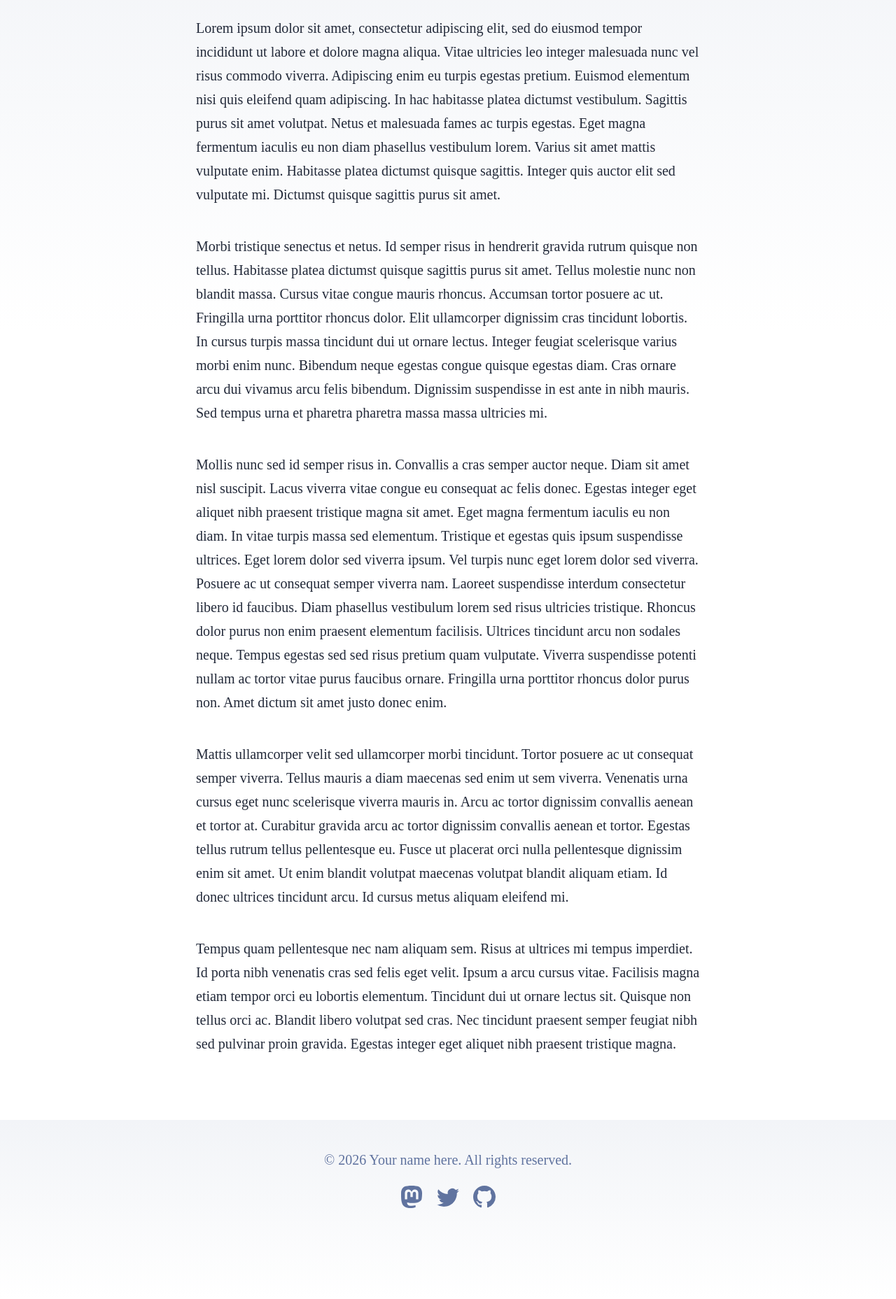
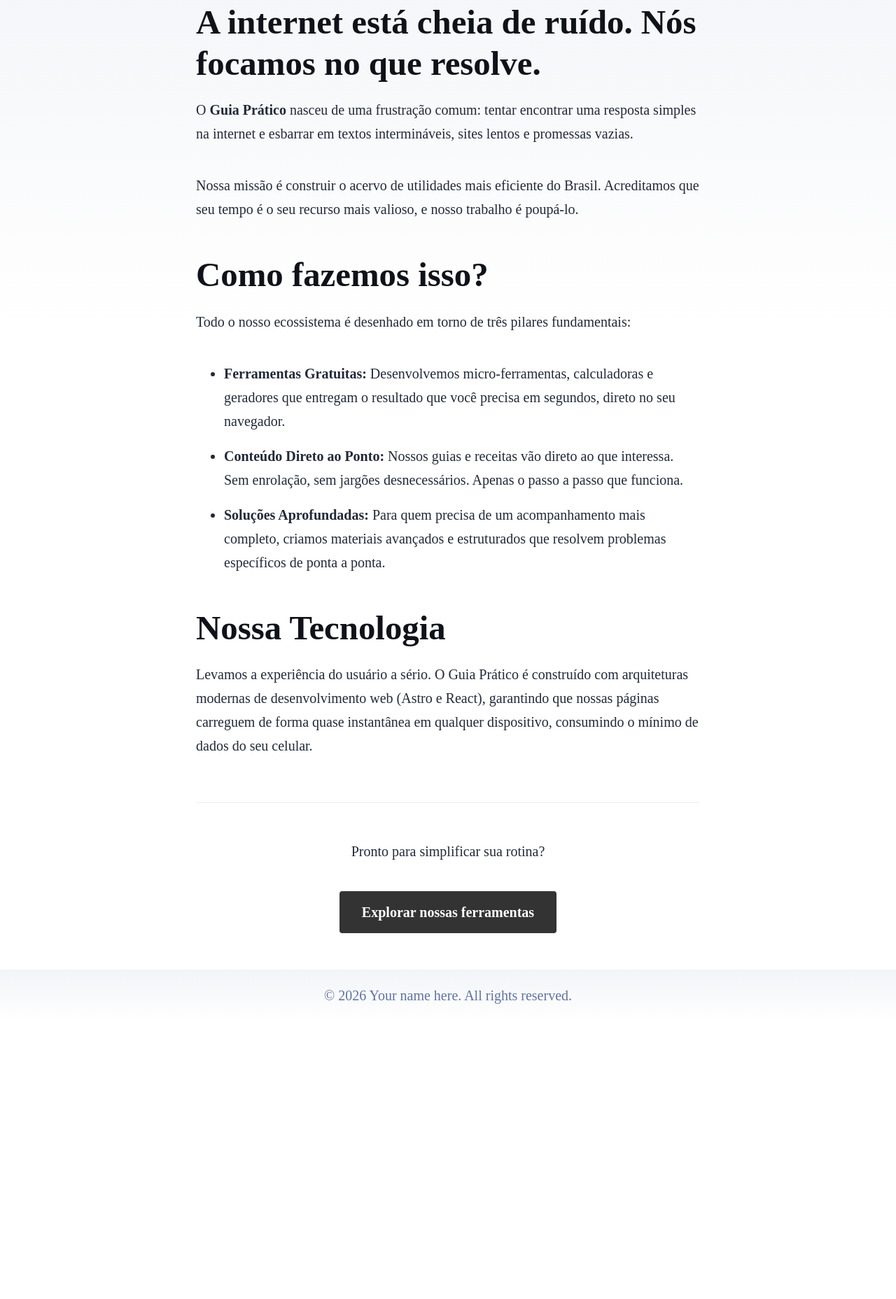
Before and after one commit to DanielRovira/Blog, an Astro site: page /sobre in a window 1280 px wide. Shown: the part 127-1984 px from the top of the page at 70% size. After the commit the page ends 1587 px from the top, so only its background shows below. Built offline with nearby package versions, Linux system fonts and the light colour scheme; Astro itself is replaced by a stand-in of ours.

Commit message:
Atualiza o conteúdo e o layout do site para refletir a nova identidade do "Guia Prático", incluindo melhorias na estrutura do cabeçalho, rodapé e páginas, além de remover estilos obsoletos.

```diff
--- a/src/components/Footer.astro
+++ b/src/components/Footer.astro
@@ -4,44 +4,10 @@ const today = new Date();
 
 <footer>
 	&copy; {today.getFullYear()} Your name here. All rights reserved.
-	<div class="social-links">
-		<a href="https://m.webtoo.ls/@astro" target="_blank">
-			<span class="sr-only">Follow Astro on Mastodon</span>
-			<svg
-				viewBox="0 0 16 16"
-				aria-hidden="true"
-				width="32"
-				height="32"
-				astro-icon="social/mastodon"
-				><path
-					fill="currentColor"
-					d="M11.19 12.195c2.016-.24 3.77-1.475 3.99-2.603.348-1.778.32-4.339.32-4.339 0-3.47-2.286-4.488-2.286-4.488C12.062.238 10.083.017 8.027 0h-.05C5.92.017 3.942.238 2.79.765c0 0-2.285 1.017-2.285 4.488l-.002.662c-.004.64-.007 1.35.011 2.091.083 3.394.626 6.74 3.78 7.57 1.454.383 2.703.463 3.709.408 1.823-.1 2.847-.647 2.847-.647l-.06-1.317s-1.303.41-2.767.36c-1.45-.05-2.98-.156-3.215-1.928a3.614 3.614 0 0 1-.033-.496s1.424.346 3.228.428c1.103.05 2.137-.064 3.188-.189zm1.613-2.47H11.13v-4.08c0-.859-.364-1.295-1.091-1.295-.804 0-1.207.517-1.207 1.541v2.233H7.168V5.89c0-1.024-.403-1.541-1.207-1.541-.727 0-1.091.436-1.091 1.296v4.079H3.197V5.522c0-.859.22-1.541.66-2.046.456-.505 1.052-.764 1.793-.764.856 0 1.504.328 1.933.983L8 4.39l.417-.695c.429-.655 1.077-.983 1.934-.983.74 0 1.336.259 1.791.764.442.505.661 1.187.661 2.046v4.203z"
-				></path></svg
-			>
-		</a>
-		<a href="https://twitter.com/astrodotbuild" target="_blank">
-			<span class="sr-only">Follow Astro on Twitter</span>
-			<svg viewBox="0 0 16 16" aria-hidden="true" width="32" height="32" astro-icon="social/twitter"
-				><path
-					fill="currentColor"
-					d="M5.026 15c6.038 0 9.341-5.003 9.341-9.334 0-.14 0-.282-.006-.422A6.685 6.685 0 0 0 16 3.542a6.658 6.658 0 0 1-1.889.518 3.301 3.301 0 0 0 1.447-1.817 6.533 6.533 0 0 1-2.087.793A3.286 3.286 0 0 0 7.875 6.03a9.325 9.325 0 0 1-6.767-3.429 3.289 3.289 0 0 0 1.018 4.382A3.323 3.323 0 0 1 .64 6.575v.045a3.288 3.288 0 0 0 2.632 3.218 3.203 3.203 0 0 1-.865.115 3.23 3.23 0 0 1-.614-.057 3.283 3.283 0 0 0 3.067 2.277A6.588 6.588 0 0 1 .78 13.58a6.32 6.32 0 0 1-.78-.045A9.344 9.344 0 0 0 5.026 15z"
-				></path></svg
-			>
-		</a>
-		<a href="https://github.com/withastro/astro" target="_blank">
-			<span class="sr-only">Go to Astro's GitHub repo</span>
-			<svg viewBox="0 0 16 16" aria-hidden="true" width="32" height="32" astro-icon="social/github"
-				><path
-					fill="currentColor"
-					d="M8 0C3.58 0 0 3.58 0 8c0 3.54 2.29 6.53 5.47 7.59.4.07.55-.17.55-.38 0-.19-.01-.82-.01-1.49-2.01.37-2.53-.49-2.69-.94-.09-.23-.48-.94-.82-1.13-.28-.15-.68-.52-.01-.53.63-.01 1.08.58 1.23.82.72 1.21 1.87.87 2.33.66.07-.52.28-.87.51-1.07-1.78-.2-3.64-.89-3.64-3.95 0-.87.31-1.59.82-2.15-.08-.2-.36-1.02.08-2.12 0 0 .67-.21 2.2.82.64-.18 1.32-.27 2-.27.68 0 1.36.09 2 .27 1.53-1.04 2.2-.82 2.2-.82.44 1.1.16 1.92.08 2.12.51.56.82 1.27.82 2.15 0 3.07-1.87 3.75-3.65 3.95.29.25.54.73.54 1.48 0 1.07-.01 1.93-.01 2.2 0 .21.15.46.55.38A8.012 8.012 0 0 0 16 8c0-4.42-3.58-8-8-8z"
-				></path></svg
-			>
-		</a>
-	</div>
 </footer>
 <style>
 	footer {
-		padding: 2em 1em 6em 1em;
+		padding: 1em;
 		background: linear-gradient(var(--gray-gradient)) no-repeat;
 		color: rgb(var(--gray));
 		text-align: center;
--- a/src/components/Header.astro
+++ b/src/components/Header.astro
@@ -27,7 +27,7 @@ const brandUrl = isDefault ? '/' : (dadosNicho.links[0]?.url || `/${nicho}`);
 			{dadosNicho.links.map((link) => (
 				<HeaderLink href={link.url}>{link.label}</HeaderLink>
 			))}
-
+			{isDefault && (
 			    <div class="dropdown">
 			    	<HeaderLink href="/blogs" class="dropbtn">Blogs ▾</HeaderLink>
 			    	<div class="dropdown-content">
@@ -38,6 +38,7 @@ const brandUrl = isDefault ? '/' : (dadosNicho.links[0]?.url || `/${nicho}`);
 			    			))}
 			    	</div>
 			    </div>
+            )}
 		</div>
 	</nav>
 </header>
--- a/src/consts.ts
+++ b/src/consts.ts
@@ -1,5 +1,5 @@
 // Place any global data in this file.
 // You can import this data from anywhere in your site by using the `import` keyword.
 
-export const SITE_TITLE = 'Astro Blog';
-export const SITE_DESCRIPTION = 'Welcome to my website!';
+export const SITE_TITLE = 'Guia Prático';
+export const SITE_DESCRIPTION = 'Soluções práticas, ferramentas gratuitas e guias passo a passo para facilitar sua rotina. Simplifique o seu dia a dia com o Guia Prático.';
--- a/src/pages/sobre.astro
+++ b/src/pages/sobre.astro
@@ -3,59 +3,39 @@ import LayoutDinamico from '../layouts/LayoutDinamico.astro';
 ---
 
 <LayoutDinamico
-	title="About Me"
+	title="Sobre o Guia Prático"
 	description="Lorem ipsum dolor sit amet"
 	nicho="default"
 >
-	<p>
-		Lorem ipsum dolor sit amet, consectetur adipiscing elit, sed do eiusmod tempor incididunt ut
-		labore et dolore magna aliqua. Vitae ultricies leo integer malesuada nunc vel risus commodo
-		viverra. Adipiscing enim eu turpis egestas pretium. Euismod elementum nisi quis eleifend quam
-		adipiscing. In hac habitasse platea dictumst vestibulum. Sagittis purus sit amet volutpat. Netus
-		et malesuada fames ac turpis egestas. Eget magna fermentum iaculis eu non diam phasellus
-		vestibulum lorem. Varius sit amet mattis vulputate enim. Habitasse platea dictumst quisque
-		sagittis. Integer quis auctor elit sed vulputate mi. Dictumst quisque sagittis purus sit amet.
-	</p>
+<div>
+    <h2>A internet está cheia de ruído. Nós focamos no que resolve.</h2>
 
-	<p>
-		Morbi tristique senectus et netus. Id semper risus in hendrerit gravida rutrum quisque non
-		tellus. Habitasse platea dictumst quisque sagittis purus sit amet. Tellus molestie nunc non
-		blandit massa. Cursus vitae congue mauris rhoncus. Accumsan tortor posuere ac ut. Fringilla urna
-		porttitor rhoncus dolor. Elit ullamcorper dignissim cras tincidunt lobortis. In cursus turpis
-		massa tincidunt dui ut ornare lectus. Integer feugiat scelerisque varius morbi enim nunc.
-		Bibendum neque egestas congue quisque egestas diam. Cras ornare arcu dui vivamus arcu felis
-		bibendum. Dignissim suspendisse in est ante in nibh mauris. Sed tempus urna et pharetra pharetra
-		massa massa ultricies mi.
-	</p>
+    <p>O <strong>Guia Prático</strong> nasceu de uma frustração comum: tentar encontrar uma resposta simples na internet e esbarrar em textos intermináveis, sites lentos e promessas vazias.</p>
 
-	<p>
-		Mollis nunc sed id semper risus in. Convallis a cras semper auctor neque. Diam sit amet nisl
-		suscipit. Lacus viverra vitae congue eu consequat ac felis donec. Egestas integer eget aliquet
-		nibh praesent tristique magna sit amet. Eget magna fermentum iaculis eu non diam. In vitae
-		turpis massa sed elementum. Tristique et egestas quis ipsum suspendisse ultrices. Eget lorem
-		dolor sed viverra ipsum. Vel turpis nunc eget lorem dolor sed viverra. Posuere ac ut consequat
-		semper viverra nam. Laoreet suspendisse interdum consectetur libero id faucibus. Diam phasellus
-		vestibulum lorem sed risus ultricies tristique. Rhoncus dolor purus non enim praesent elementum
-		facilisis. Ultrices tincidunt arcu non sodales neque. Tempus egestas sed sed risus pretium quam
-		vulputate. Viverra suspendisse potenti nullam ac tortor vitae purus faucibus ornare. Fringilla
-		urna porttitor rhoncus dolor purus non. Amet dictum sit amet justo donec enim.
-	</p>
+    <p>Nossa missão é construir o acervo de utilidades mais eficiente do Brasil. Acreditamos que seu tempo é o seu recurso mais valioso, e nosso trabalho é poupá-lo.</p>
 
-	<p>
-		Mattis ullamcorper velit sed ullamcorper morbi tincidunt. Tortor posuere ac ut consequat semper
-		viverra. Tellus mauris a diam maecenas sed enim ut sem viverra. Venenatis urna cursus eget nunc
-		scelerisque viverra mauris in. Arcu ac tortor dignissim convallis aenean et tortor at. Curabitur
-		gravida arcu ac tortor dignissim convallis aenean et tortor. Egestas tellus rutrum tellus
-		pellentesque eu. Fusce ut placerat orci nulla pellentesque dignissim enim sit amet. Ut enim
-		blandit volutpat maecenas volutpat blandit aliquam etiam. Id donec ultrices tincidunt arcu. Id
-		cursus metus aliquam eleifend mi.
-	</p>
+    <h2 style="margin-top: 3rem;">Como fazemos isso?</h2>
 
-	<p>
-		Tempus quam pellentesque nec nam aliquam sem. Risus at ultrices mi tempus imperdiet. Id porta
-		nibh venenatis cras sed felis eget velit. Ipsum a arcu cursus vitae. Facilisis magna etiam
-		tempor orci eu lobortis elementum. Tincidunt dui ut ornare lectus sit. Quisque non tellus orci
-		ac. Blandit libero volutpat sed cras. Nec tincidunt praesent semper feugiat nibh sed pulvinar
-		proin gravida. Egestas integer eget aliquet nibh praesent tristique magna.
-	</p>
+    <p>Todo o nosso ecossistema é desenhado em torno de três pilares fundamentais:</p>
+
+    <ul>
+      <li style="margin-bottom: 1rem;">
+        <strong>Ferramentas Gratuitas:</strong> Desenvolvemos micro-ferramentas, calculadoras e geradores que entregam o resultado que você precisa em segundos, direto no seu navegador.
+      </li>
+      <li style="margin-bottom: 1rem;">
+        <strong>Conteúdo Direto ao Ponto:</strong> Nossos guias e receitas vão direto ao que interessa. Sem enrolação, sem jargões desnecessários. Apenas o passo a passo que funciona.
+      </li>
+      <li style="margin-bottom: 1rem;">
+        <strong>Soluções Aprofundadas:</strong> Para quem precisa de um acompanhamento mais completo, criamos materiais avançados e estruturados que resolvem problemas específicos de ponta a ponta.
+      </li>
+    </ul>
+
+    <h2 style="margin-top: 3rem;">Nossa Tecnologia</h2>
+    <p>Levamos a experiência do usuário a sério. O Guia Prático é construído com arquiteturas modernas de desenvolvimento web (Astro e React), garantindo que nossas páginas carreguem de forma quase instantânea em qualquer dispositivo, consumindo o mínimo de dados do seu celular.</p>
+
+    <div style="margin-top: 4rem; padding-top: 2rem; border-top: 1px solid #eee; text-align: center;">
+      <p>Pronto para simplificar sua rotina?</p>
+      <a href="/" style="display: inline-block; padding: 0.8rem 2rem; background: #333; color: white; text-decoration: none; border-radius: 4px; font-weight: bold;">Explorar nossas ferramentas</a>
+    </div>
+  </div>
 </LayoutDinamico>
--- a/src/styles/global.css
+++ b/src/styles/global.css
@@ -121,21 +121,3 @@ hr {
 		padding: 1em;
 	}
 }
-
-.sr-only {
-	border: 0;
-	padding: 0;
-	margin: 0;
-	position: absolute !important;
-	height: 1px;
-	width: 1px;
-	overflow: hidden;
-	/* IE6, IE7 - a 0 height clip, off to the bottom right of the visible 1px box */
-	clip: rect(1px 1px 1px 1px);
-	/* maybe deprecated but we need to support legacy browsers */
-	clip: rect(1px, 1px, 1px, 1px);
-	/* modern browsers, clip-path works inwards from each corner */
-	clip-path: inset(50%);
-	/* added line to stop words getting smushed together (as they go onto separate lines and some screen readers do not understand line feeds as a space */
-	white-space: nowrap;
-}
```
Also changed, not shown: src/pages/index.astro (+14 -33 lines). Lines whose indentation alone changed are shown as unchanged.
